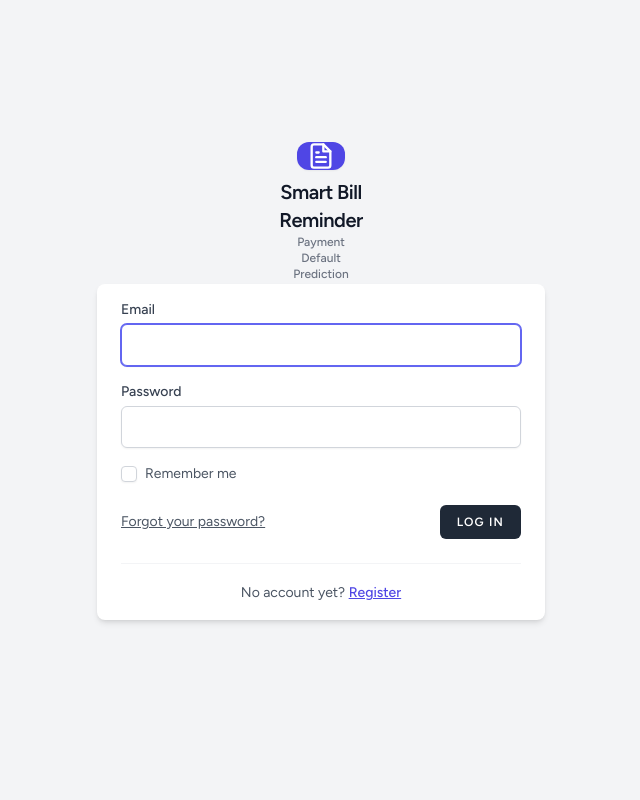
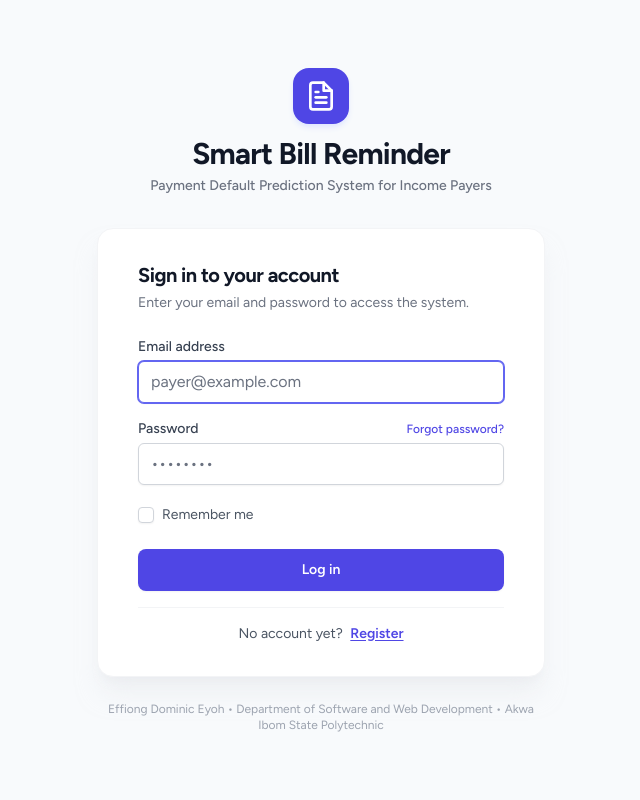
Before and after one commit to harry-boi/payment-default-prediction, a Laravel app: page /login in a window 1280 px wide. Shown: the whole page, without its empty margins (319-959 px from the left). Run offline with Laravel 12, Linux system fonts and the light colour scheme; style sheets or scripts are compiled from the project's sources.

Commit message:
Polish login and registration card layout and header typography

```diff
--- a/resources/views/auth/login.blade.php
+++ b/resources/views/auth/login.blade.php
@@ -1,54 +1,66 @@
 <x-guest-layout>
+    <!-- Form Header -->
+    <div class="mb-6 text-center sm:text-left">
+        <h2 class="text-xl font-bold text-gray-900 tracking-tight">Sign in to your account</h2>
+        <p class="text-sm text-gray-500 mt-1">Enter your email and password to access the system.</p>
+    </div>
+
     <!-- Session Status -->
     <x-auth-session-status class="mb-4" :status="session('status')" />
 
-    <form method="POST" action="{{ route('login') }}">
+    <form method="POST" action="{{ route('login') }}" class="space-y-4">
         @csrf
 
         <!-- Email Address -->
         <div>
-            <x-input-label for="email" :value="__('Email')" />
-            <x-text-input id="email" class="block mt-1 w-full" type="email" name="email" :value="old('email')" required autofocus autocomplete="username" />
+            <x-input-label for="email" :value="__('Email address')" class="font-medium text-gray-700" />
+            <x-text-input id="email" class="block mt-1 w-full rounded-lg border-gray-300 focus:border-indigo-500 focus:ring-indigo-500 shadow-sm" type="email" name="email" :value="old('email')" required autofocus autocomplete="username" placeholder="payer@example.com" />
             <x-input-error :messages="$errors->get('email')" class="mt-2" />
         </div>
 
         <!-- Password -->
-        <div class="mt-4">
-            <x-input-label for="password" :value="__('Password')" />
+        <div>
+            <div class="flex items-center justify-between">
+                <x-input-label for="password" :value="__('Password')" class="font-medium text-gray-700" />
+                @if (Route::has('password.request'))
+                    <a class="text-xs font-medium text-indigo-600 hover:text-indigo-800 transition" href="{{ route('password.request') }}">
+                        {{ __('Forgot password?') }}
+                    </a>
+                @endif
+            </div>
 
-            <x-text-input id="password" class="block mt-1 w-full"
+            <x-text-input id="password" class="block mt-1 w-full rounded-lg border-gray-300 focus:border-indigo-500 focus:ring-indigo-500 shadow-sm"
                             type="password"
                             name="password"
-                            required autocomplete="current-password" />
+                            required autocomplete="current-password"
+                            placeholder="••••••••" />
 
             <x-input-error :messages="$errors->get('password')" class="mt-2" />
         </div>
 
         <!-- Remember Me -->
-        <div class="block mt-4">
-            <label for="remember_me" class="inline-flex items-center">
+        <div class="flex items-center justify-between pt-1">
+            <label for="remember_me" class="inline-flex items-center cursor-pointer">
                 <input id="remember_me" type="checkbox" class="rounded border-gray-300 text-indigo-600 shadow-sm focus:ring-indigo-500" name="remember">
-                <span class="ms-2 text-sm text-gray-600">{{ __('Remember me') }}</span>
+                <span class="ms-2 text-sm text-gray-600 select-none">{{ __('Remember me') }}</span>
             </label>
         </div>
 
-        <div class="flex items-center justify-between mt-4">
-            @if (Route::has('password.request'))
-                <a class="underline text-sm text-gray-600 hover:text-gray-900 rounded-md focus:outline-none focus:ring-2 focus:ring-offset-2 focus:ring-indigo-500" href="{{ route('password.request') }}">
-                    {{ __('Forgot your password?') }}
-                </a>
-            @endif
-
-            <x-primary-button class="ms-3">
+        <!-- Submit Button -->
+        <div class="pt-2">
+            <button type="submit" class="w-full flex justify-center py-2.5 px-4 border border-transparent rounded-lg shadow-sm text-sm font-semibold text-white bg-indigo-600 hover:bg-indigo-700 focus:outline-none focus:ring-2 focus:ring-offset-2 focus:ring-indigo-500 transition duration-150 ease-in-out">
                 {{ __('Log in') }}
-            </x-primary-button>
+            </button>
         </div>
 
-        <div class="mt-6 text-center border-t border-gray-100 pt-4">
-            <span class="text-sm text-gray-600">No account yet? </span>
-            <a class="text-sm text-indigo-600 hover:text-indigo-900 font-medium underline" href="{{ route('register') }}">
-                {{ __('Register') }}
-            </a>
+        <!-- Registration Link -->
+        <div class="pt-4 text-center border-t border-gray-100">
+            <p class="text-sm text-gray-600">
+                No account yet?
+                <a class="font-semibold text-indigo-600 hover:text-indigo-800 transition underline underline-offset-2 ml-1" href="{{ route('register') }}">
+                    {{ __('Register') }}
+                </a>
+            </p>
         </div>
     </form>
 </x-guest-layout>
--- a/resources/views/layouts/guest.blade.php
+++ b/resources/views/layouts/guest.blade.php
@@ -5,26 +5,45 @@
         <meta name="viewport" content="width=device-width, initial-scale=1">
         <meta name="csrf-token" content="{{ csrf_token() }}">
 
-        <title>{{ config('app.name', 'Laravel') }}</title>
+        <title>{{ config('app.name', 'Smart Bill Reminder') }}</title>
 
         <!-- Fonts -->
         <link rel="preconnect" href="https://fonts.bunny.net">
-        <link href="https://fonts.bunny.net/css?family=figtree:400,500,600&display=swap" rel="stylesheet" />
+        <link href="https://fonts.bunny.net/css?family=figtree:400,500,600,700&display=swap" rel="stylesheet" />
 
         <!-- Scripts -->
         @vite(['resources/css/app.css', 'resources/js/app.js'])
     </head>
-    <body class="font-sans text-gray-900 antialiased">
-        <div class="min-h-screen flex flex-col sm:justify-center items-center pt-6 sm:pt-0 bg-gray-100">
-            <div>
-                <a href="/">
-                    <x-application-logo class="w-20 h-20 fill-current text-gray-500" />
-                </a>
+    <body class="font-sans text-gray-900 antialiased bg-slate-50 min-h-screen flex flex-col justify-center items-center py-10 px-4 sm:px-6 lg:px-8">
+        <div class="w-full max-w-md">
+            <!-- Header Branding -->
+            <div class="text-center mb-8">
+                <div class="inline-flex items-center justify-center w-14 h-14 rounded-2xl bg-indigo-600 text-white shadow-md shadow-indigo-100 mb-3">
+                    <svg class="h-8 w-8" viewBox="0 0 24 24" fill="none" stroke="currentColor" stroke-width="2" stroke-linecap="round" stroke-linejoin="round">
+                        <path d="M14 2H6a2 2 0 0 0-2 2v16a2 2 0 0 0 2 2h12a2 2 0 0 0 2-2V8z"></path>
+                        <polyline points="14 2 14 8 20 8"></polyline>
+                        <line x1="16" y1="13" x2="8" y2="13"></line>
+                        <line x1="16" y1="17" x2="8" y2="17"></line>
+                        <polyline points="10 9 9 9 8 9"></polyline>
+                    </svg>
+                </div>
+                <h1 class="text-2xl font-extrabold text-gray-900 tracking-tight sm:text-3xl">
+                    Smart Bill Reminder
+                </h1>
+                <p class="mt-1 text-sm font-medium text-gray-500">
+                    Payment Default Prediction System for Income Payers
+                </p>
             </div>
 
-            <div class="w-full sm:max-w-md mt-6 px-6 py-4 bg-white shadow-md overflow-hidden sm:rounded-lg">
+            <!-- Card Container -->
+            <div class="bg-white px-8 py-8 shadow-xl shadow-gray-200/50 border border-gray-100 rounded-2xl sm:px-10">
                 {{ $slot }}
             </div>
+
+            <!-- Academic Attribution Footer -->
+            <p class="mt-6 text-center text-xs text-gray-400">
+                Effiong Dominic Eyoh &bull; Department of Software and Web Development &bull; Akwa Ibom State Polytechnic
+            </p>
         </div>
     </body>
 </html>
```
Also changed, not shown: resources/views/auth/register.blade.php (+36 -25 lines).
